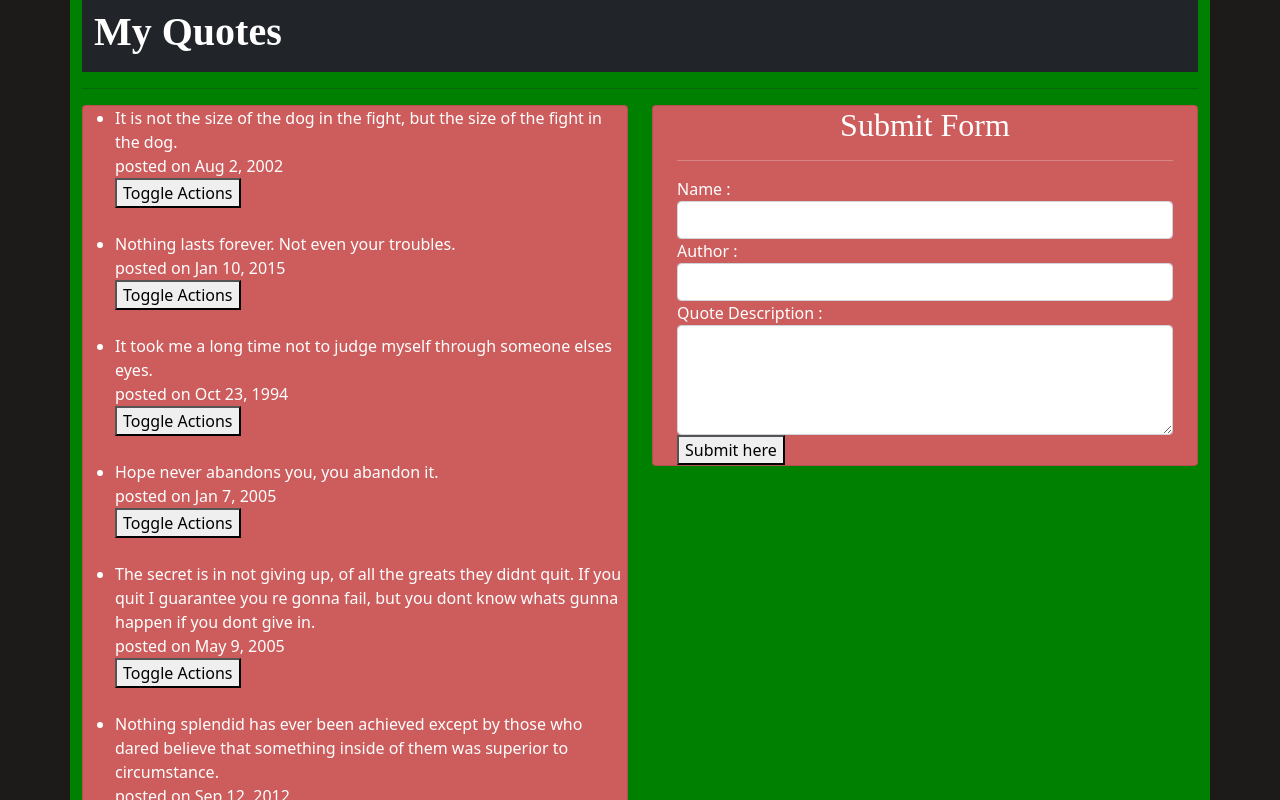
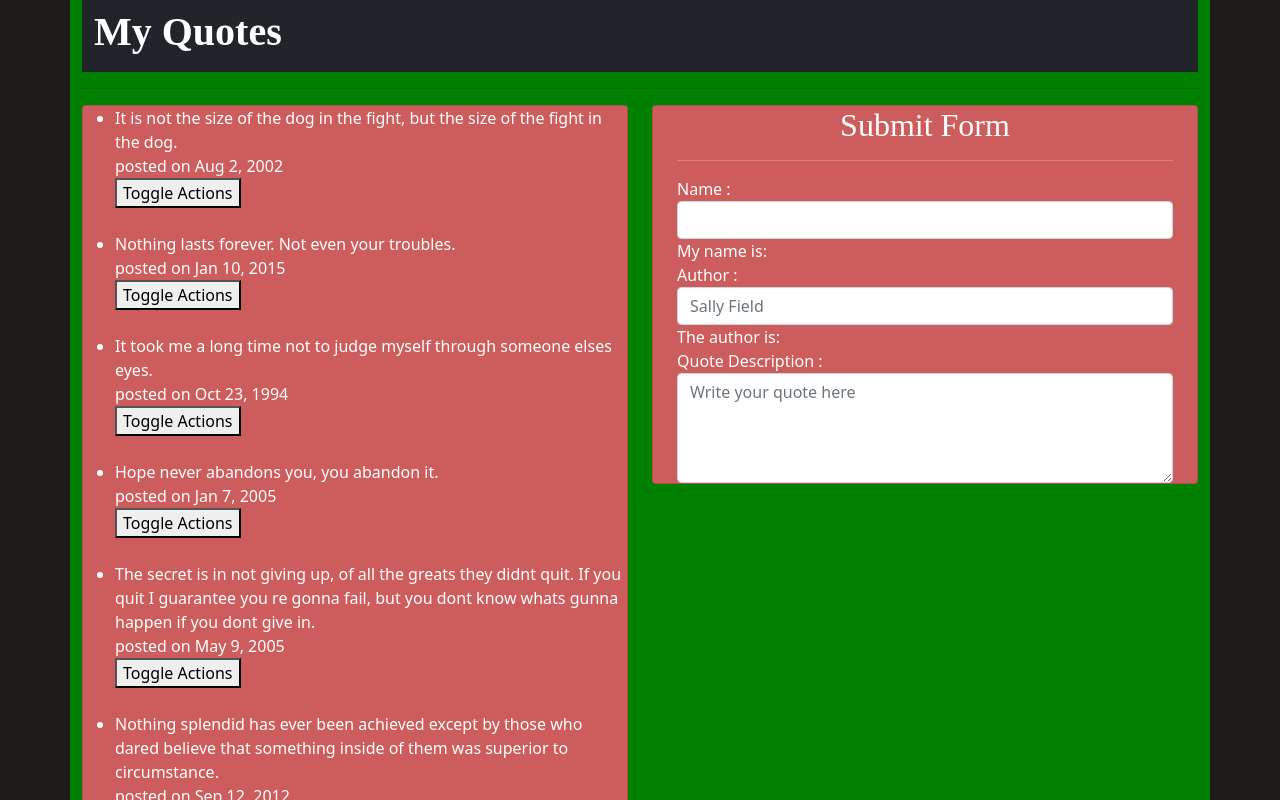
Before and after one commit to DeveloperOwala/Angular-week-one, an Angular app in the folder quote/: page / in a window 1280 px wide. Shown: the top 800 px of the page. Built offline with nearby package versions, Linux system fonts and the light colour scheme.

Commit message:
styling html

```diff
--- a/quote/src/app/quote-form/quote-form.component.html
+++ b/quote/src/app/quote-form/quote-form.component.html
@@ -1,90 +1,34 @@
-<!-- <div class="container-fluid myForm">
-    <h2 class="text-center">Submit here</h2>
-    <hr>
-    <br>
-    <form (ngSubmit)='submitQuotes()' #quoteForm='ngModel' action="">
-        <div class="form-group">
-            <label for="name">Name</label>
-            <input type="text" class="form-control" id="ngForm" [(ngModel)]="newQuotes.publisher" name="publisher"
-                #author='ngModel' placeholder="Erick Otieno" required>
 
-            <div [hidden]="publisher.valid || publisher.pristine" class="alert alert-danger">
-
-                <p>Publisher name required</p>
-
-            </div>
-        </div>
-
-        <div class="form-group">
-            <label for="quote">Quote</label>
-            <textarea id="quote" rows="8" class="form-control" placeholder="please enter your quote here"
-                [(ngModel)]="newQuotes.name" name="name" #name='ngModel' required></textarea>
-
-            <div [hidden]="name.valid || name.pristine" class="alert alert-danger">
-
-                <p>You must write the quote</p>
-
-            </div> -->
-
-<!-- Adding the user -->
-
-<!-- {{newQuotes.name}} -->
-<!-- </div>
-
-        <div class="form-group">
-            <button type="submit" class="btn btn-success">Post</button>
-        </div>
-    </form> <br>
-    <div class="text">
-        <p>
-            “It is not the size of the dog in the fight, but the size of the fight in the dog.”
-            <em><strong>– Archie Griffen</strong></em>
-        </p>
-        <br>
-        <p>
-            “Nothing lasts forever. Not even your troubles.”
-            <em><strong>– Arnold H Glasgow</strong></em>
-        </p>
-        <br>
-        <p>
-            “It took me a long time not to judge myself through someone elses eyes.”
-            <em><strong>– Sally Field</strong></em>
-        </p>
-        <br>
-        <p>
-            “Hope never abandons you, you abandon it.”
-            <em><strong>– George Weinberg</strong></em>
-        </p>
-        <br>
-        <p class="text-center">
-            Congratulations for scoring angular quotes. <br>
-            All Rights Reserved 2021&copy;
-        </p>
-    </div>
-</div> -->
 <div class="container-fluid">
     <h2 class="text-center">Submit Form</h2>
     <hr>
-    <form>
-        <div class="form-group">
+    <form (ngSubmit)='submitQuotes()' #quoteForm='ngForm'>
+        <div class="form-group" >
 
             <label for="name">Name : </label>
-            <input type="text" required class="form-control" id="name">
+            <div>
+            <input type="text" required class="form-control" id="name" [(ngModel)]="newQuotes.name" name="name" #name="ngModel">
+            <!-- Fetching data -->
+                      My name is: {{newQuotes.name}}
+             <div [hidden]="name.valid || name.pristine" class="alert alert-danger">
+            <p>Name is required</p>
+             </div>
 
         </div>
         <div class="form-group">
             <label for="author">Author : </label>
-            <input type="text" required class="form-control" id="author">
-
+            <input type="text" required class="form-control" id="author" [(ngModel)]="newQuotes.publisher" name="author" placeholder="Sally Field" required #author="ngModel">
+            The author is: {{newQuotes.publisher}}
+            <div [hidden]="author.valid || author.pristine" class="alert alert-danger">
+                <p>Description is required</p>
         </div>
         <div class="form-group">
 
             <label for="description">Quote Description : </label>
-            <textarea class="form-control" id="description" rows="4" required></textarea>
+            <textarea class="form-control" id="description" rows="4" placeholder="Write your quote here" required></textarea>
 
         </div>
         <div class="form-group">
-            <button type="submit">Submit here</button>
+            <!-- <button onclick='submitQuotes()' type="submit">Submit here</button> -->
         </div>
-    </form>
-</div>
+    <!-- </form> -->
--- a/quote/src/app/quote-form/quote-form.component.ts
+++ b/quote/src/app/quote-form/quote-form.component.ts
@@ -1,4 +1,5 @@
 import { Component, OnInit, Output, EventEmitter } from '@angular/core';
+
 import { Quotes } from '../quote';
 @Component({
   selector: 'app-quote-form',
@@ -7,14 +8,14 @@ import { Quotes } from '../quote';
 })
 export class QuoteFormComponent implements OnInit {
 
-//   newQuotes = new Quotes( 0,"","",new Date());
-//   @Output() addQuotes = new EventEmitter<Quotes>();
+  newQuotes = new Quotes(0,"","",new Date());
+  @Output() addQuotes = new EventEmitter<Quotes>();
 
-//     submitQuotes() {
-//       this.addQuotes.emit(this.newQuotes);
-//     }
+    submitQuotes() {
+      this.addQuotes.emit(this.newQuotes);
+    }
     // submitGoal(){
-    //   this.addGoal.emit(this.newGoal);
+    //   this.addQuotes.emit(this.newQuotes);
     //     }
   constructor() { }
 
--- a/quote/src/app/quote/quote.component.css
+++ b/quote/src/app/quote/quote.component.css
@@ -10,7 +10,3 @@
 .dark {
     background-color: indianred;
 }
-
-/* .col-1 {
-    height: 280px important!;
-} */
--- a/quote/src/app/quote/quote.component.html
+++ b/quote/src/app/quote/quote.component.html
@@ -33,7 +33,9 @@
       <div class="col-md-6 myform">
 
         <div class="card dark text-white">
-          <app-quote-form></app-quote-form>
+          <app-quote-form ></app-quote-form>
+          <!-- <app-goal-form (addGoal)="addNewGoal($event)"></app-goal-form> -->
+
         </div>
 
       </div>
```
